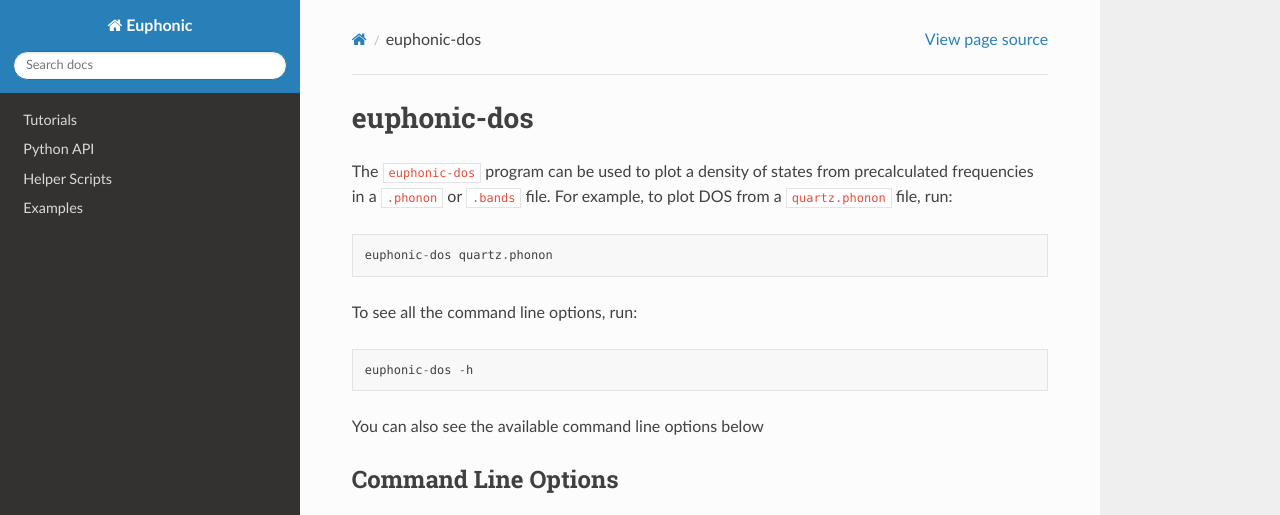
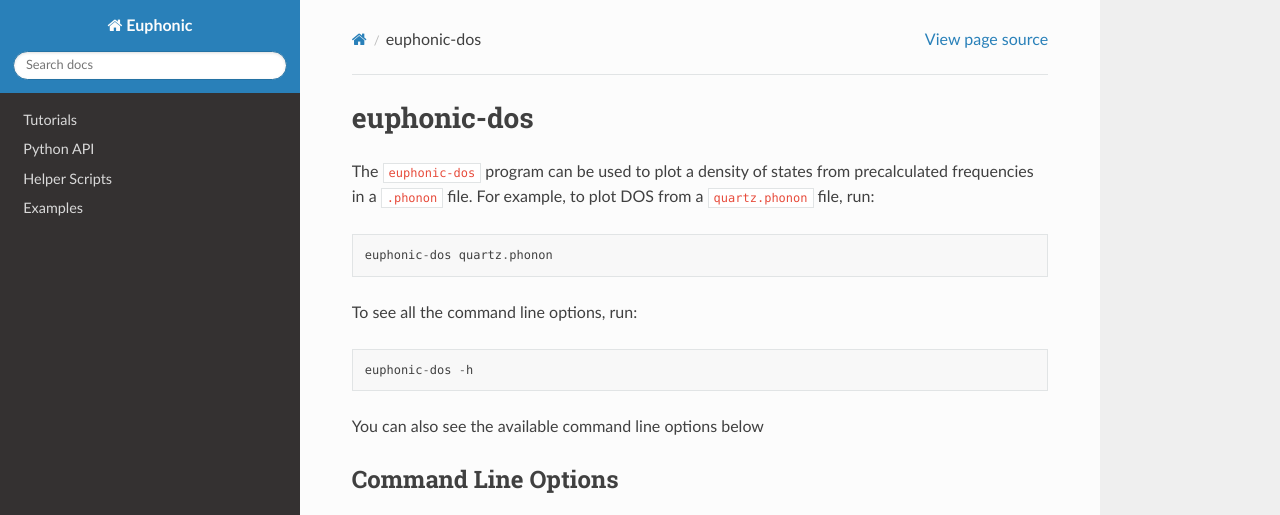
Before and after one commit to pace-neutrons/Euphonic, a Sphinx documentation site: the page built from doc/source/dos-script.rst, in a window 1280 px wide, cut to the strip 0-515 px from the top of the page. Built offline with Sphinx 7.4.7 and the Read the Docs theme 2.0.0, drawn with Linux system fonts in a browser that asks for light colours.

Commit message:
command-line tools: documentation fixes

```diff
--- a/doc/source/dos-script.rst
+++ b/doc/source/dos-script.rst
@@ -5,8 +5,8 @@ euphonic-dos
 ============
 
 The ``euphonic-dos`` program can be used to plot a density of states
-from precalculated frequencies in a ``.phonon`` or ``.bands``
-file. For example, to plot DOS from a ``quartz.phonon`` file, run::
+from precalculated frequencies in a ``.phonon`` file. For example, to
+plot DOS from a ``quartz.phonon`` file, run::
 
    euphonic-dos quartz.phonon
 
--- a/doc/source/eta-script.rst
+++ b/doc/source/eta-script.rst
@@ -75,6 +75,6 @@ Command Line Options
 --------------------
 
 .. argparse::
-   :filename: euphonic.cli.optimise_eta
+   :module: euphonic.cli.optimise_eta
    :func: get_parser
    :prog: euphonic-optimise-eta
```
